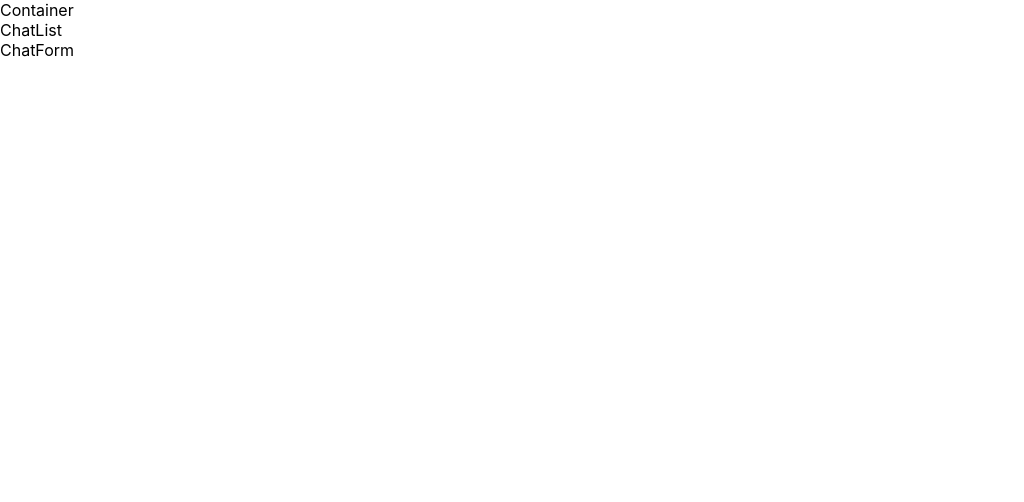
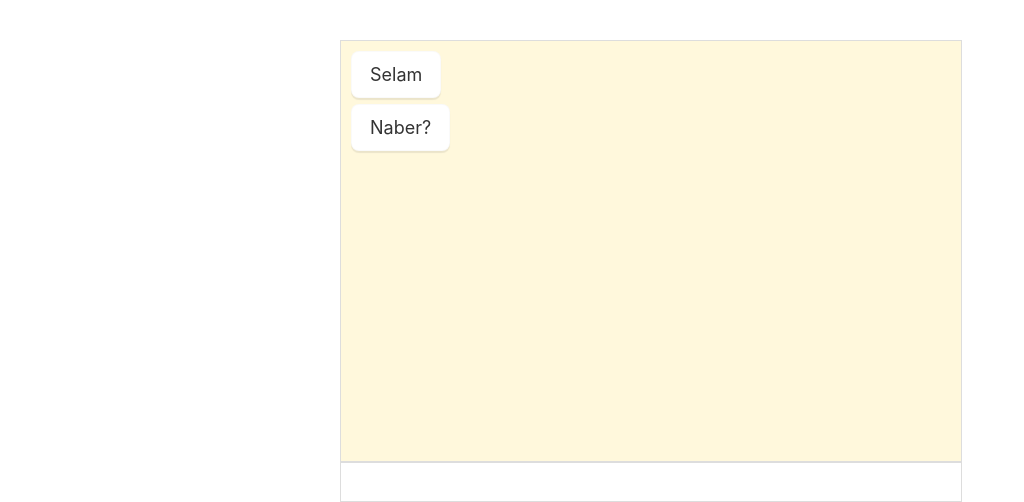
Before and after one commit to muazmemis/patika-frontend, a React (Create React App) app in the folder 2-orta-seviye/3-react/dersler/13-chat-app/client/: page / in a window 1280 px wide. Shown: the top 502 px of the page, without its empty margins (0-1024 px from the left). Built offline with nearby package versions, Linux system fonts and the light colour scheme.

Commit message:
Temel Bileşenlerin Geliştirilmesi

```diff
--- a/2-orta-seviye/3-react/dersler/13-chat-app/client/src/App.css
+++ b/2-orta-seviye/3-react/dersler/13-chat-app/client/src/App.css
@@ -1,38 +1,4 @@
 .App {
-  text-align: center;
+  width: 600px;
+  margin: 0 auto;
 }
-
-.App-logo {
-  height: 40vmin;
-  pointer-events: none;
-}
-
-@media (prefers-reduced-motion: no-preference) {
-  .App-logo {
-    animation: App-logo-spin infinite 20s linear;
-  }
-}
-
-.App-header {
-  background-color: #282c34;
-  min-height: 100vh;
-  display: flex;
-  flex-direction: column;
-  align-items: center;
-  justify-content: center;
-  font-size: calc(10px + 2vmin);
-  color: white;
-}
-
-.App-link {
-  color: #61dafb;
-}
-
-@keyframes App-logo-spin {
-  from {
-    transform: rotate(0deg);
-  }
-  to {
-    transform: rotate(360deg);
-  }
-}
--- a/2-orta-seviye/3-react/dersler/13-chat-app/client/src/components/ChatForm.js
+++ b/2-orta-seviye/3-react/dersler/13-chat-app/client/src/components/ChatForm.js
@@ -1,7 +1,26 @@
-import React from "react";
+import React, { useState } from "react";
+import styles from "./styles.module.css";
 
 function ChatForm() {
-  return <div>ChatForm</div>;
+  const [message, setMessage] = useState("");
+
+  const handleSubmit = (e) => {
+    e.preventDefault();
+    console.log(message);
+    setMessage("");
+  };
+
+  return (
+    <div>
+      <form onSubmit={handleSubmit}>
+        <input
+          className={styles.textInput}
+          value={message}
+          onChange={(e) => setMessage(e.target.value)}
+        />
+      </form>
+    </div>
+  );
 }
 
 export default ChatForm;
--- /dev/null
+++ b/2-orta-seviye/3-react/dersler/13-chat-app/client/src/components/ChatItem.js
@@ -0,0 +1,8 @@
+import React from "react";
+import styles from "./styles.module.css";
+
+function ChatItem({ item }) {
+  return <div className={`${styles.chatItem}`}>{item.message}</div>;
+}
+
+export default ChatItem;
--- a/2-orta-seviye/3-react/dersler/13-chat-app/client/src/components/ChatList.js
+++ b/2-orta-seviye/3-react/dersler/13-chat-app/client/src/components/ChatList.js
@@ -1,7 +1,19 @@
-import React from "react";
+import { useChat } from "../context/ChatContext";
+import ChatItem from "./ChatItem";
+import styles from "./styles.module.css";
 
 function ChatList() {
-  return <div>ChatList</div>;
+  const { messages } = useChat();
+
+  return (
+    <div className={styles.chatlist}>
+      <div>
+        {messages.map((item, key) => (
+          <ChatItem key={key} item={item} />
+        ))}
+      </div>
+    </div>
+  );
 }
 
 export default ChatList;
--- a/2-orta-seviye/3-react/dersler/13-chat-app/client/src/components/Container.js
+++ b/2-orta-seviye/3-react/dersler/13-chat-app/client/src/components/Container.js
@@ -4,8 +4,7 @@
 
 function Container() {
   return (
-    <div>
-      Container
+    <div className="App">
       <ChatList />
       <ChatForm />
     </div>
--- /dev/null
+++ b/2-orta-seviye/3-react/dersler/13-chat-app/client/src/components/styles.module.css
@@ -0,0 +1,43 @@
+.chatlist {
+  border: solid 1px #ddd;
+  padding: 10px;
+  height: 400px;
+  width: 100%;
+  margin: 40px auto 0 auto;
+  background-color: cornsilk;
+  overflow: hidden;
+}
+
+.chatlist > div {
+  display: flex;
+  flex-direction: column;
+  height: 400px;
+  overflow: auto;
+}
+
+.textInput {
+  border: solid 1px #ddd;
+  padding: 10px;
+  width: 100%;
+  font-size: 16px;
+}
+
+.chatItem {
+  font-size: 18px;
+  color: #333;
+  border-radius: 8px;
+  background: #fff;
+  padding: 12px 18px;
+  border: 0.5px solid rgba(0, 0, 0, 0.02);
+  box-shadow: 0 2px 1px rgba(0, 0, 0, 0.08);
+  max-width: 70%;
+  display: inline-block;
+  text-align: left;
+  margin-bottom: 6px;
+  margin-right: auto;
+}
+
+.chatItem.right {
+  margin-right: 0;
+  margin-left: auto;
+}
--- a/2-orta-seviye/3-react/dersler/13-chat-app/client/src/context/ChatContext.js
+++ b/2-orta-seviye/3-react/dersler/13-chat-app/client/src/context/ChatContext.js
@@ -1,12 +1,15 @@
-import { createContext, useState } from "react";
+import { createContext, useContext, useState } from "react";
 
 const ChatContext = createContext();
 
 export const ChatProvider = ({ children }) => {
-  const [messages, setMessages] = useState([]);
+  const [messages, setMessages] = useState([
+    { message: "Selam" },
+    { message: "Naber?" },
+  ]);
   const values = { messages, setMessages };
 
   return <ChatContext.Provider value={values}>{children}</ChatContext.Provider>;
 };
 
-export default ChatContext;
+export const useChat = () => useContext(ChatContext);
```
